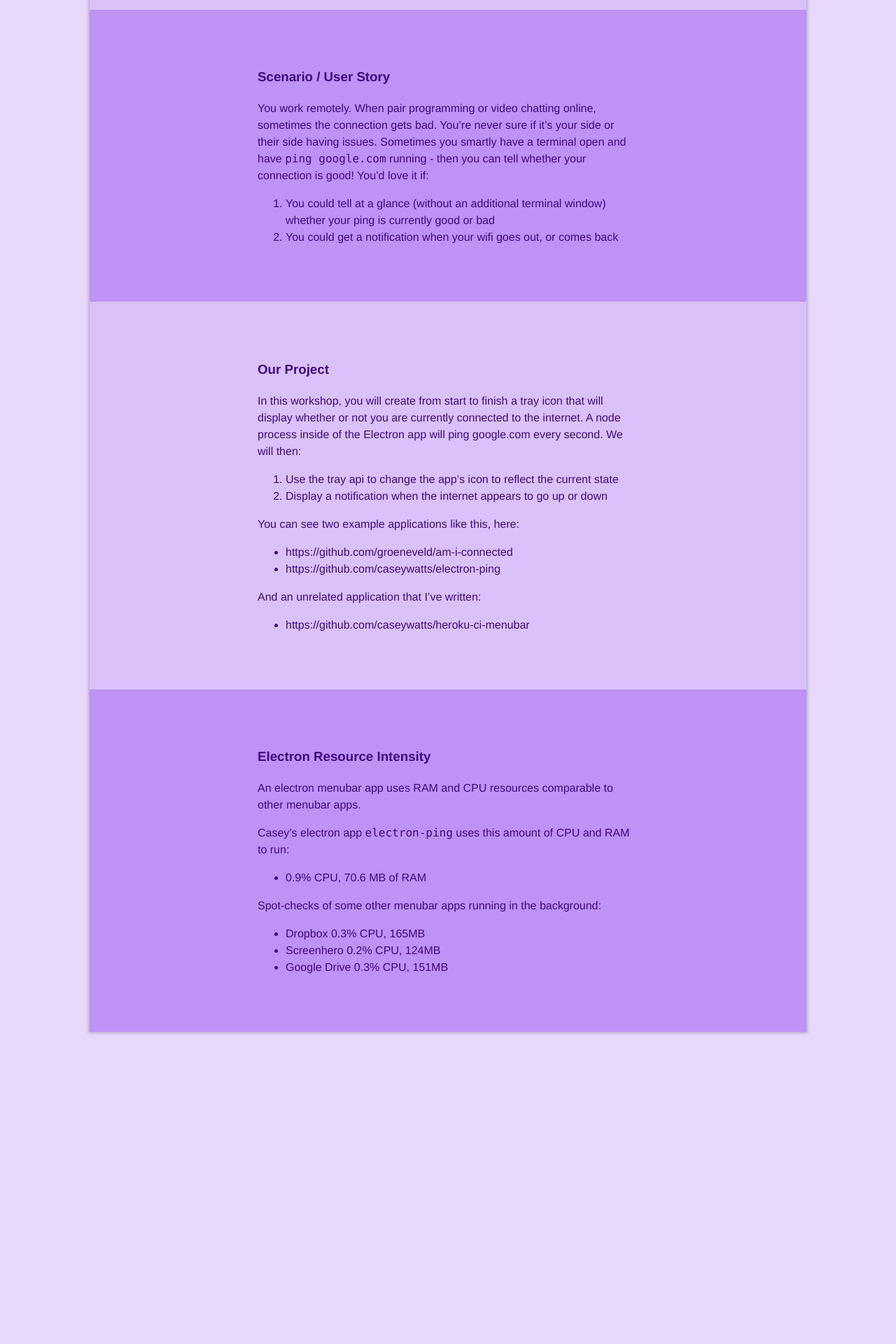
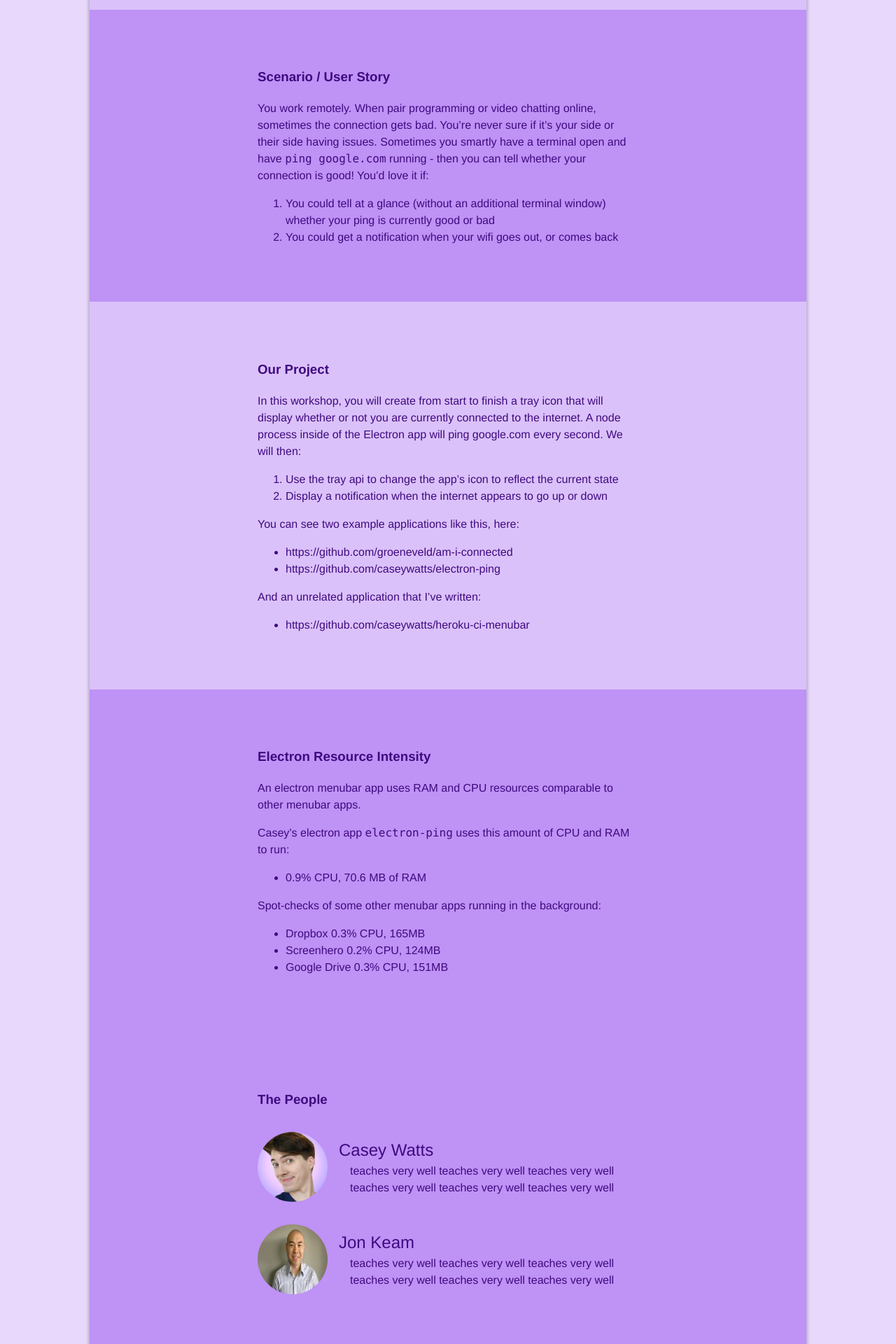
Before and after one commit to learnshinythings/learnshinythings.github.io, a Jekyll site: the page built from electron.md, in a window 1280 px wide. Shown: the part 1548-3468 px from the top of the page at 70% size. Built offline with Jekyll 4.4.1, drawn with Linux system fonts in a browser that asks for light colours; nearby versions of some CDN libraries.

Commit message:
add headshot placeholders

```diff
--- a/electron.md
+++ b/electron.md
@@ -110,3 +110,23 @@ Spot-checks of some other menubar apps running in the background:
 
 </div>
 </div>
+
+<div class="bg-purp pa5-ns tc">
+<div class="measure-wide dib tl" markdown="1">
+### The People
+<div class="person flex items-center mt4">
+  <img src="/headshot-casey.png" class="headshot">
+  <div class="ml3">
+    <div class="f3">Casey Watts</div>
+    <div class="f5 ml3">teaches very well teaches very well teaches very well teaches very well teaches very well teaches very well </div>
+  </div>
+</div>
+<div class="person flex items-center mt4">
+  <img src="/headshot-jon.jpg" class="headshot">
+  <div class="ml3">
+    <div class="f3">Jon Keam</div>
+    <div class="f5 ml3">teaches very well teaches very well teaches very well teaches very well teaches very well teaches very well </div>
+  </div>
+</div>
+</div>
+</div>
--- a/style.css
+++ b/style.css
@@ -24,3 +24,9 @@ body {
 .bg-purp-lightest {
   background-color: #f6f0fe;
 }
+
+.headshot {
+  height: 100px;
+  width: 100px;
+  border-radius: 100px;
+}
```
Also changed, not shown: headshot-casey.png (added), headshot-jon.jpg (added), 1 other file.
